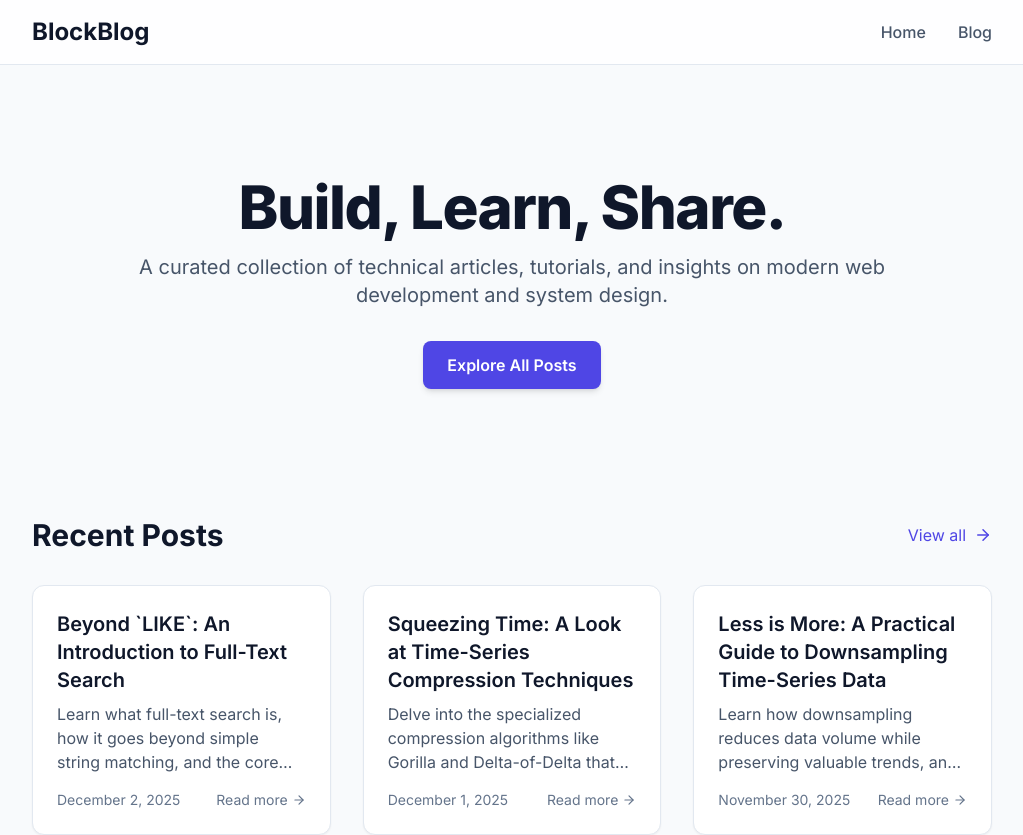
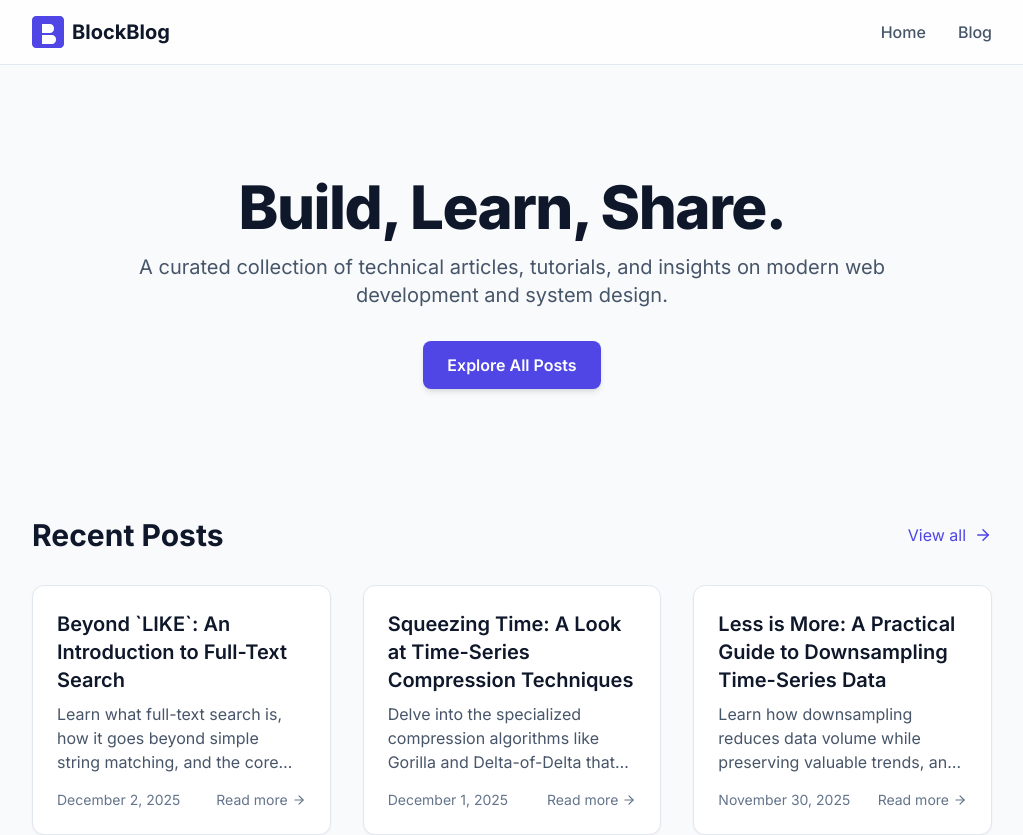
Before and after one commit to anurag925/tecblo, a Next.js app: page / in a window 1280 px wide. Shown: the top 835 px of the page, without its empty margins (128-1151 px from the left). Built offline with nearby package versions, Linux system fonts and the light colour scheme.

Commit message:
feat: add favicon and update layout with logo component

```diff
--- a/src/app/layout.tsx
+++ b/src/app/layout.tsx
@@ -2,6 +2,7 @@ import type { Metadata } from 'next'
 import Link from 'next/link'
 import './globals.css'
 import { Inter, JetBrains_Mono } from 'next/font/google'
+import Logo from '@/components/Logo'
 
 const inter = Inter({
   subsets: ['latin'],
@@ -16,6 +17,9 @@ const jetbrains_mono = JetBrains_Mono({
 export const metadata: Metadata = {
   title: 'BlockBlog - A Modern Tech Blog',
   description: 'In-depth articles on web development, system design, and more.',
+  icons: {
+    icon: '/favicon.svg',
+  },
 }
 
 export default function RootLayout({
@@ -30,11 +34,12 @@ export default function RootLayout({
           <header className="bg-white/80 backdrop-blur-sm border-b border-slate-200 sticky top-0 z-20">
             <div className="max-w-5xl mx-auto px-4 sm:px-6 lg:px-8">
               <div className="flex items-center justify-between h-16">
-                <div className="flex items-center">
-                  <Link href="/" className="text-2xl font-bold text-slate-900 hover:text-indigo-600 transition-colors">
+                <Link href="/" className="flex items-center gap-2">
+                  <Logo />
+                  <span className="text-xl font-bold text-slate-900 hover:text-indigo-600 transition-colors">
                     BlockBlog
-                  </Link>
-                </div>
+                  </span>
+                </Link>
                 <nav className="hidden md:flex md:space-x-8">
                   <Link href="/" className="font-medium text-slate-600 hover:text-slate-900 transition-colors">
                     Home
@@ -51,7 +56,9 @@ export default function RootLayout({
           </main>
           <footer className="bg-white border-t border-slate-200">
             <div className="max-w-5xl mx-auto py-6 px-4 sm:px-6 lg:px-8 text-center text-slate-500">
-              <p>&copy; {new Date().getFullYear()} BlockBlog. All rights reserved.</p>
+              <div className="flex items-center justify-center gap-2">
+                <p>&copy; {new Date().getFullYear()} BlockBlog. All rights reserved.</p>
+              </div>
             </div>
           </footer>
         </div>
```
Also changed, not shown: public/favicon.svg (added).
